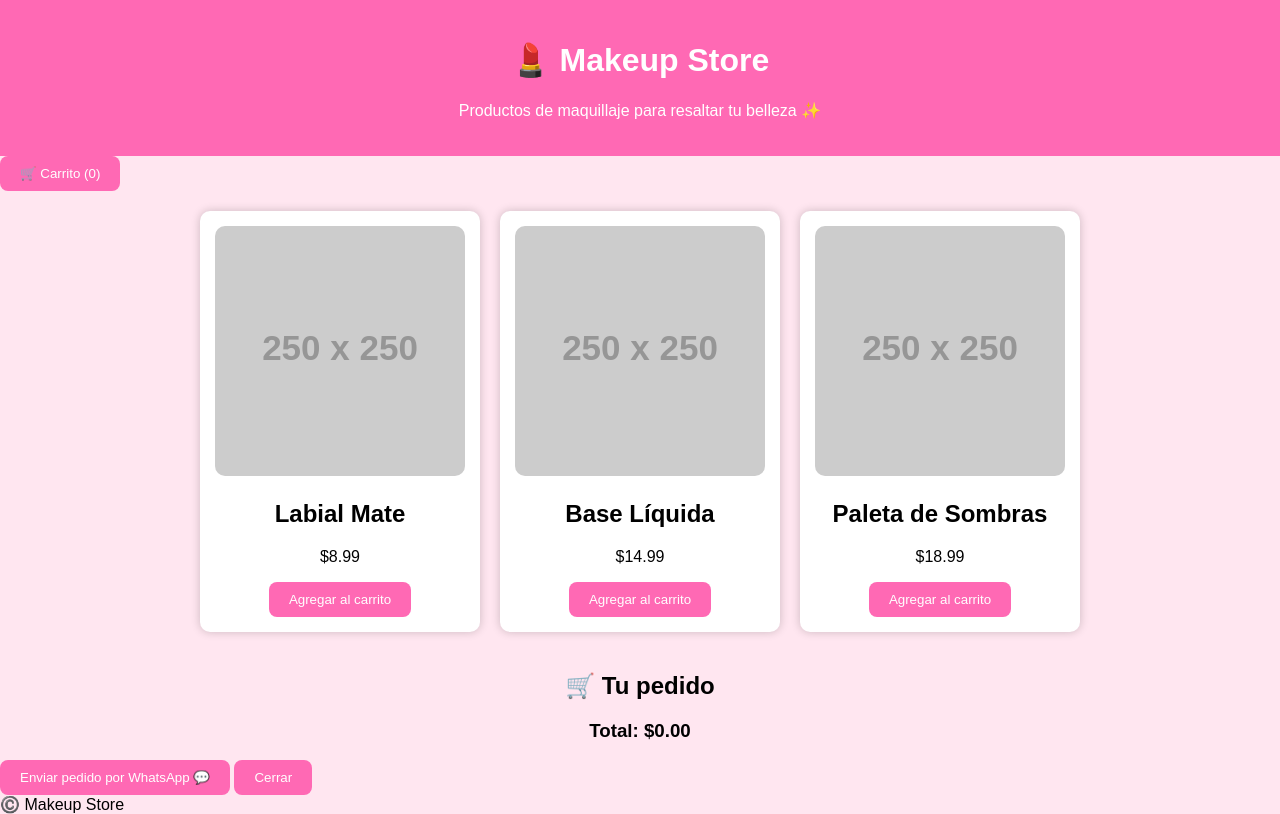
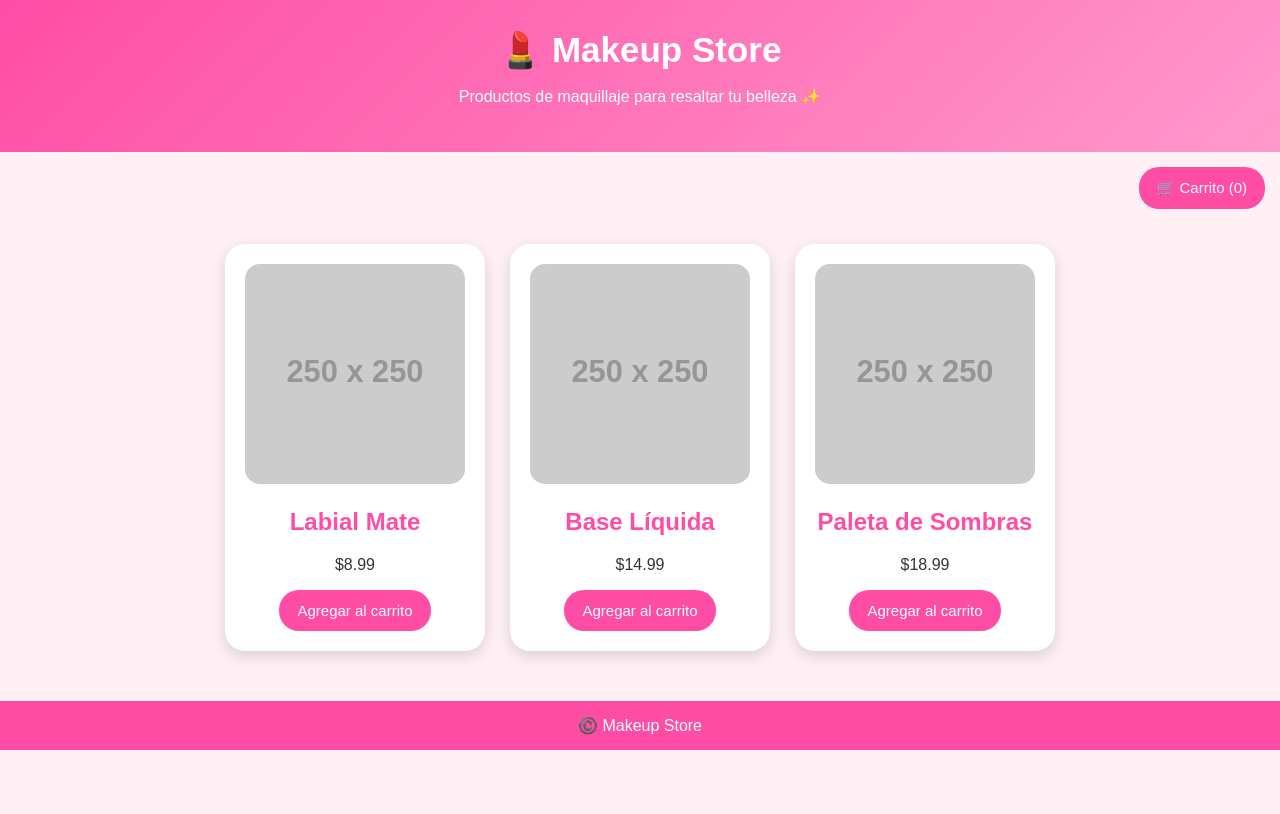
Before and after one commit to makeupstore593/Makeup-Store, a plain HTML site: page index.html in a window 1280 px wide. Drawn offline with Linux system fonts and the light colour scheme; placeholder pictures from the web are drawn by us.

Commit message:
Actualizar style.css

```diff
--- a/style.css
+++ b/style.css
@@ -1,61 +1,118 @@
+*{
+    box-sizing:border-box;
+}
+
 body{
-    font-family: Arial, sans-serif;
     margin:0;
-    background:#ffe6f0;
+    font-family:Arial, sans-serif;
+    background:#fff0f6;
+    color:#333;
 }
 
 header{
-    background:#ff69b4;
+    background:linear-gradient(135deg,#ff4da6,#ff99cc);
     color:white;
     text-align:center;
-    padding:20px;
+    padding:30px 15px;
 }
 
-header img{
-    width:120px;
-    border-radius:50%;
+header h1{
+    margin:0;
+    font-size:35px;
 }
+
+nav{
+    text-align:right;
+    padding:15px;
+}
+
+button{
+    background:#ff4da6;
+    color:white;
+    border:none;
+    padding:12px 18px;
+    border-radius:20px;
+    cursor:pointer;
+    font-size:15px;
+}
+
+button:hover{
+    background:#e60073;
+}
+
 
 .productos{
     display:flex;
     flex-wrap:wrap;
     justify-content:center;
-    gap:20px;
+    gap:25px;
     padding:20px;
 }
 
+
 .producto{
     background:white;
-    width:250px;
-    padding:15px;
-    border-radius:10px;
+    width:260px;
+    padding:20px;
+    border-radius:20px;
     text-align:center;
-    box-shadow:0 0 10px rgba(0,0,0,0.2);
+    box-shadow:0 5px 15px rgba(0,0,0,0.15);
 }
+
 
 .producto img{
     width:100%;
-    border-radius:10px;
+    border-radius:15px;
 }
 
-button{
-    background:#ff69b4;
-    color:white;
-    border:none;
-    padding:10px 20px;
-    border-radius:8px;
-    cursor:pointer;
+
+.producto h2{
+    color:#ff4da6;
 }
 
-button:hover{
-    background:#e754a3;
+
+.carrito{
+    position:fixed;
+    right:-400px;
+    top:0;
+    width:350px;
+    height:100%;
+    background:white;
+    padding:25px;
+    box-shadow:-5px 0 15px rgba(0,0,0,.2);
+    transition:.4s;
+    overflow:auto;
 }
 
-#lista-carrito{
-    list-style:none;
-    padding:0;
+
+.carrito.activo{
+    right:0;
 }
 
-h2,h3{
+
+.item-carrito{
+    border-bottom:1px solid #ddd;
+    padding:10px 0;
+}
+
+
+footer{
+    background:#ff4da6;
+    color:white;
     text-align:center;
+    padding:15px;
+    margin-top:30px;
 }
+
+
+@media(max-width:600px){
+
+.producto{
+    width:90%;
+}
+
+.carrito{
+    width:90%;
+}
+
+}
```
